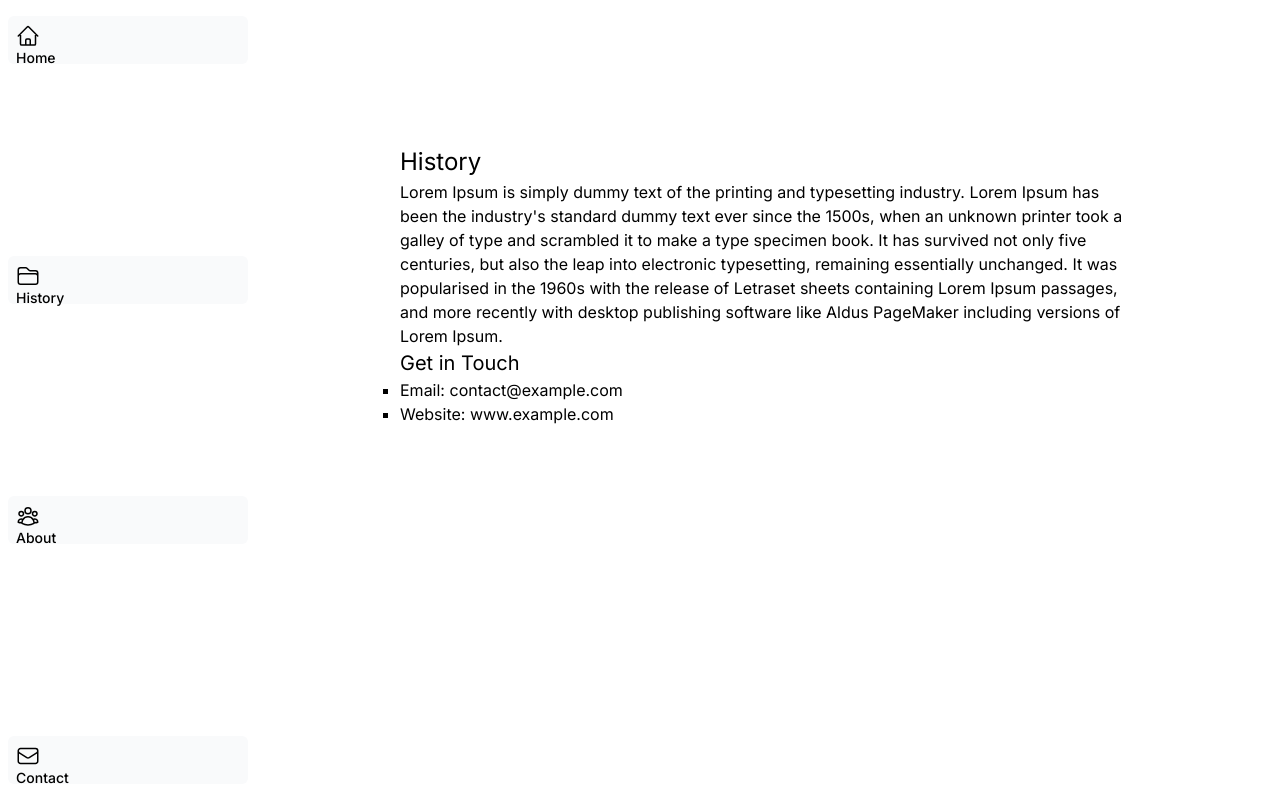
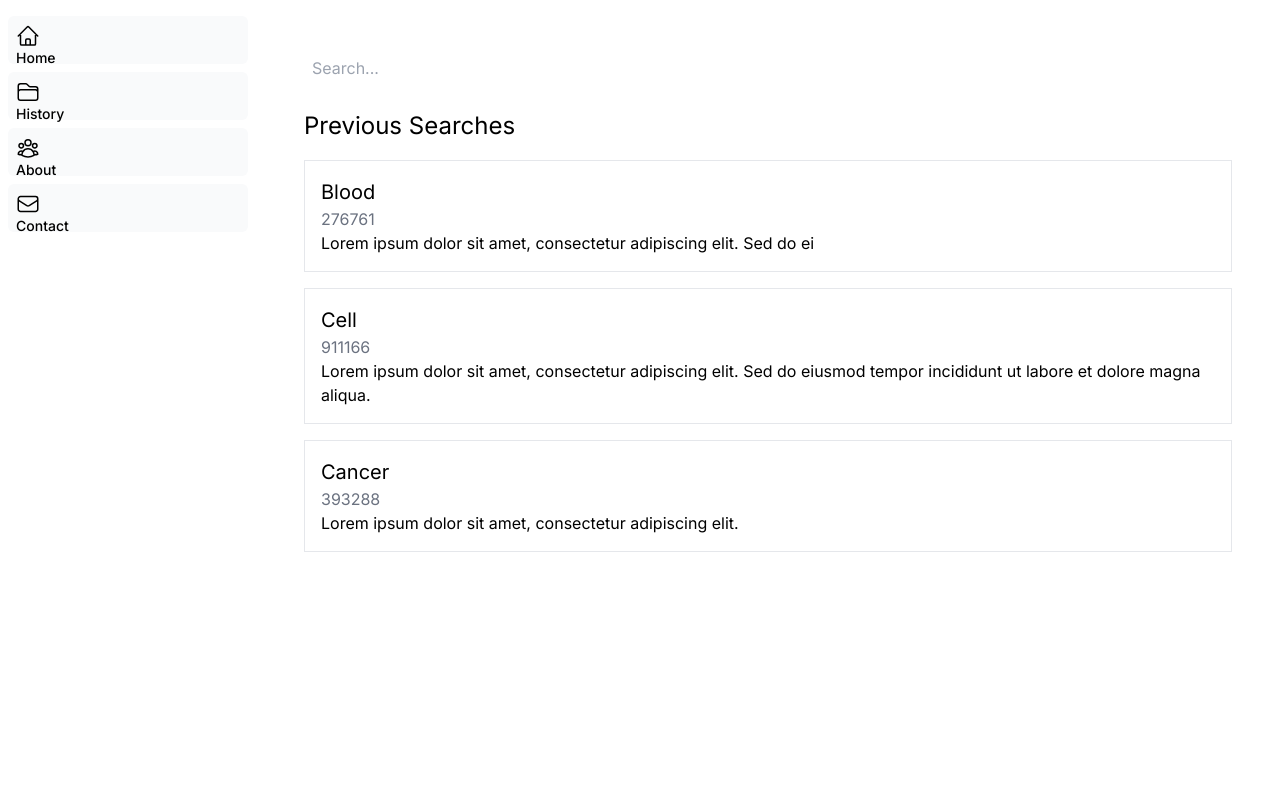
Before and after one commit to b-designs/Smart_Dictionary, a Next.js app in the folder my-app/: page /dictionary/history in a window 1280 px wide. Built offline with nearby package versions, Linux system fonts and the light colour scheme.

Commit message:
Added Posts for previous searches, persistent search bar throughout each page, however the data is seperate from the first page. Updated some of the mock data to reflect actual definitions. One error with the app/dictionary/post/page.tsx file in regards to a squiggle for Post...

```diff
--- a/my-app/src/app/dictionary/history/page.tsx
+++ b/my-app/src/app/dictionary/history/page.tsx
@@ -1,30 +1,10 @@
-import React from 'react';
+import { posts } from '@/app/lib/placeholder-data';
+import Post from '@/app/ui/components/posts/post';
 
 export default function Page() {
-    return (
-        <main className="flex min-h-screen flex-col items-center justify-between p-24">
-            <div>
-                <h1>History</h1>
-                <p>Lorem Ipsum is simply dummy text of the printing and typesetting industry.
-                Lorem Ipsum has been the industry's standard dummy text ever since the 1500s,
-                when an unknown printer took a galley of type and scrambled it to make a type specimen book.
-                It has survived not only five centuries, but also the leap into electronic typesetting,
-                remaining essentially unchanged. It was popularised in the 1960s with the release
-                of Letraset sheets containing Lorem Ipsum passages, and more recently with
-                desktop publishing software like Aldus PageMaker including versions of Lorem Ipsum.
-            </p>
-            <div>
-                <h2>Get in Touch</h2>
-                    <ul style={{ listStyleType: "square" }}>
-                        <li>
-                            <span>Email: <a href="mailto:contact@example.com">contact@example.com</a></span>
-                        </li>
-                        <li>
-                            <span>Website: <a href="https://www.example.com">www.example.com</a></span>
-                        </li>
-                    </ul>
-            </div>
-            </div>
-        </main>
-    );
+  return (
+    <>
+      <h1>Previous Searches</h1>
+      {posts.map((post) => <Post key={post.id} {...post} />)}
+    </>)
 }
--- a/my-app/src/app/dictionary/layout.tsx
+++ b/my-app/src/app/dictionary/layout.tsx
@@ -1,12 +1,22 @@
+'use client'; // <-- Add this at the very top
+
 import SideNav from "@/app/ui/components/sidenav";
+import SearchBar from '../ui/components/searchbar';
+
 
 export default function Layout({ children }: { children: React.ReactNode }) {
+  const data = [
+    ''
+  ];
   return (
     <div className="flex h-screen flex-col md:flex-row md:overflow-hidden bg-white">
       <div className="w-full flex-none md:w-64">
         <SideNav />
       </div>
-      <div className="flex-grow p-6 md:overflow-y-auto md:p-12">{children}</div>
+      <div className="flex-grow p-6 md:overflow-y-auto md:p-12">
+      <SearchBar data={data} />
+      {children}
+      </div>
     </div>
   );
 }
--- /dev/null
+++ b/my-app/src/app/dictionary/post/[id]/page.tsx
@@ -0,0 +1,11 @@
+import { posts } from '@/app/lib/placeholder-data';
+import Post from '@/app/ui/components/posts/post';
+
+export default function Page({ params }: { params: { id: string } }) {
+  const post = posts.find((post) => post.id === params.id);
+  return (
+    <>
+      <h1>Post</h1>
+      <Post {...post} />
+    </>)
+}
--- a/my-app/src/app/lib/placeholder-data.js
+++ b/my-app/src/app/lib/placeholder-data.js
@@ -1,18 +1,29 @@
 const posts = [
     {
-        id: "demo_01",
-        definition: "look_up 1",
-        content:
-            "Lorem Ipsum is simply dummy text of the printing and typesetting industry. Lorem Ipsum has been the industry's standard dummy text ever since the 1500s, when an unknown printer took a galley of type and scrambled it to make a type specimen book. It has survived not only five centuries, but also the leap into electronic typesetting, remaining essentially unchanged. It was popularised in the 1960s with the release of Letraset sheets containing Lorem Ipsum passages, and more recently with desktop publishing software like Aldus PageMaker including versions of Lorem Ipsum.",
-        date: "010124",
-        user: "user_01"
+      id: "a5e08164-b12b-4e72-9191-2f7daadb4e88",
+      title: "Blood",
+      content:
+        "Lorem ipsum dolor sit amet, consectetur adipiscing elit. Sed do ei",
+      date: "276761",
+      user: "Sandra B",
     },
     {
-        id: "demo_02",
-        definition: "look_up 2",
-        content:
-            "Lorem Ipsum is simply dummy text of the printing and typesetting industry. Lorem Ipsum has been the industry's standard dummy text ever since the 1500s, when an unknown printer took a galley of type and scrambled it to make a type specimen book. It has survived not only five centuries, but also the leap into electronic typesetting, remaining essentially unchanged. It was popularised in the 1960s with the release of Letraset sheets containing Lorem Ipsum passages, and more recently with desktop publishing software like Aldus PageMaker including versions of Lorem Ipsum.",
-        date: "010124",
-        user: "user_01"
+      id: "6bd38af3-8a95-4a7a-add7-fd69c6b8f124",
+      title: "Cell",
+      content:
+        "Lorem ipsum dolor sit amet, consectetur adipiscing elit. Sed do eiusmod tempor incididunt ut labore et dolore magna aliqua.",
+      date: "911166",
+      user: "Sandra B",
     },
-]
+    {
+      id: "836b0611-e82e-4b5e-8ab9-8e9f98e43549",
+      title: "Cancer",
+      content: "Lorem ipsum dolor sit amet, consectetur adipiscing elit.",
+      date: "393288",
+      user: "Sandy L",
+    },
+  ];
+
+  module.exports = {
+    posts,
+  };
--- /dev/null
+++ b/my-app/src/app/ui/components/posts/post.tsx
@@ -0,0 +1,34 @@
+import React, { JSX } from 'react';
+
+export default function Component({ id, title, content, date }: { id: string, title: string, content: string, date: string }) {
+    return (
+        <div key={id} className="border border-gray-200 p-4 my-4">
+            <h2>{title}</h2>
+            <p className="text-gray-500">{date}</p>
+            <p>{content}</p>
+        </div>
+    );
+}
+
+// import React from 'react';
+
+// // Define an interface for the component props
+// interface PostProps {
+//   id: string;
+//   title: string;
+//   content: string;
+//   date: string;
+// }
+
+// // Use React.FC for functional component type
+// const Post: React.FC<PostProps> = ({ id, title, content, date }) => {
+//   return (
+//     <div key={id} className="border border-gray-200 p-4 my-4">
+//       <h2 className="text-lg font-bold">{title}</h2> {/* Added some styling */}
+//       <p className="text-gray-500 text-sm">{date}</p> {/* Adjusted date styling */}
+//       <p>{content}</p>
+//     </div>
+//   );
+// };
+
+// export default Post;
--- a/my-app/src/app/ui/components/sidenav.tsx
+++ b/my-app/src/app/ui/components/sidenav.tsx
@@ -3,7 +3,7 @@ import NavLinks from '@/app/ui/components/nav-links';
 export default function SideNav() {
   return (
     <div className="flex h-full flex-col px-3 py-4 md:px-2">
-      <div className="flex grow flex-row justify-between space-x-2 md:flex-col md:space-x-0 md:space-y-2">
+      <div className="flex grow flex-row space-x-2 md:flex-col md:space-x-0 md:space-y-2">
         <NavLinks />
       </div>
     </div>
```
